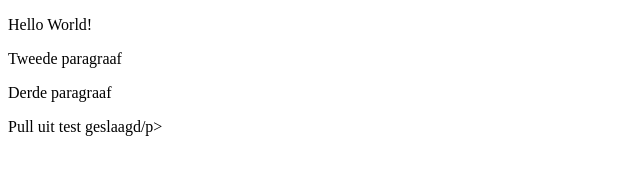
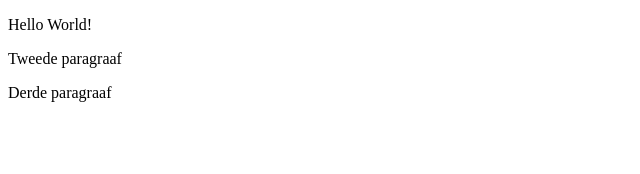
Before and after one commit to Dhoreman/oefenproject-github-tutorial, a plain HTML site: page Index.html in a window 1280 px wide. Shown: the whole page, without its empty margins (0-640 px from the left). Drawn offline with Linux system fonts and the light colour scheme.

Commit message:
Update Index.html

```diff
--- a/Index.html
+++ b/Index.html
@@ -7,6 +7,5 @@
 		<p>Hello World!</p>
 		<p>Tweede paragraaf </p>
 		<p>Derde paragraaf </p>
-		<p>Pull uit test geslaagd/p>
 	</body>
 </html>
```
